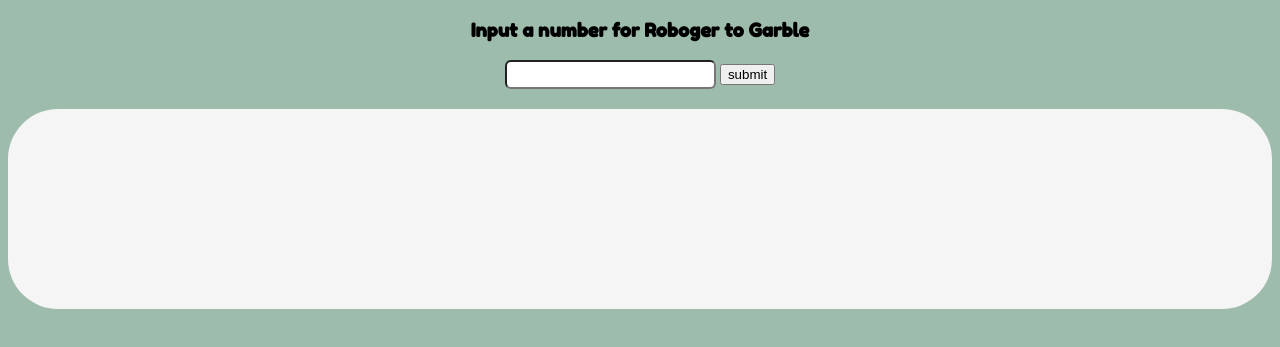
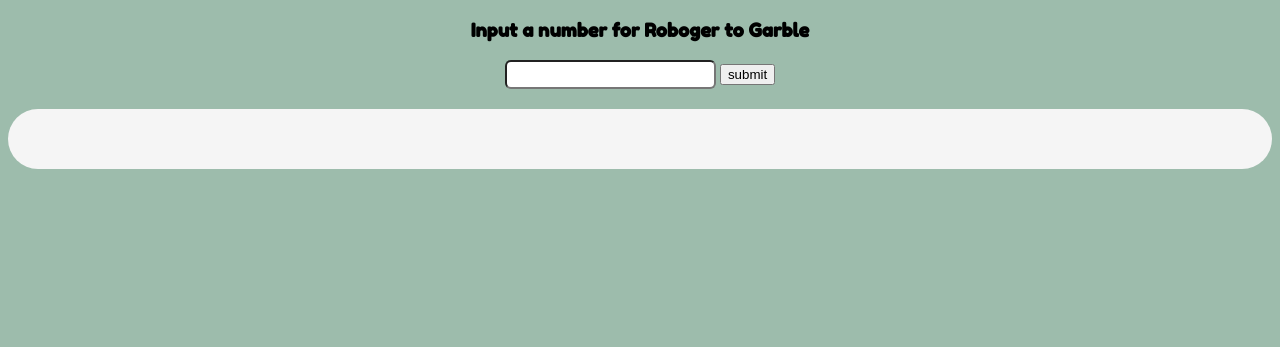
Before and after one commit to skipmarcel/mr-robogers, a plain HTML site: page index.html in a window 1280 px wide. Shown: the part 63-410 px from the top of the page. Drawn offline with Linux system fonts and the light colour scheme.

Commit message:
add final styling

```diff
--- a/css/styles.css
+++ b/css/styles.css
@@ -10,10 +10,10 @@ input[type="text"] {
 }
 
 #textTyping {
-  height: 100px;
-  padding: 50px 30px;
+  height: 10px;
+  padding: 25px 30px;
   background: #f5f5f5;
-  font-size: 18px;
+  font-size: 14px;
   font-family: monospace;
   border-radius: 50px;
 }
--- a/js/scripts.js
+++ b/js/scripts.js
@@ -43,7 +43,7 @@ function submitFunction() {
   newP.setAttribute("id", "roboWordsOutput");
   const divInput = document.getElementById("textTyping");
   divInput.appendChild(newP);
-  document.getElementById("roboWordsOutput").innerHTML = result.join(", ");
+  document.getElementById("roboWordsOutput").innerHTML = result.join(" ");
   event.preventDefault();
   document.getElementById("roboGarble").reset();
 }
```
Also changed, not shown: index.html (+1 -0 lines).
